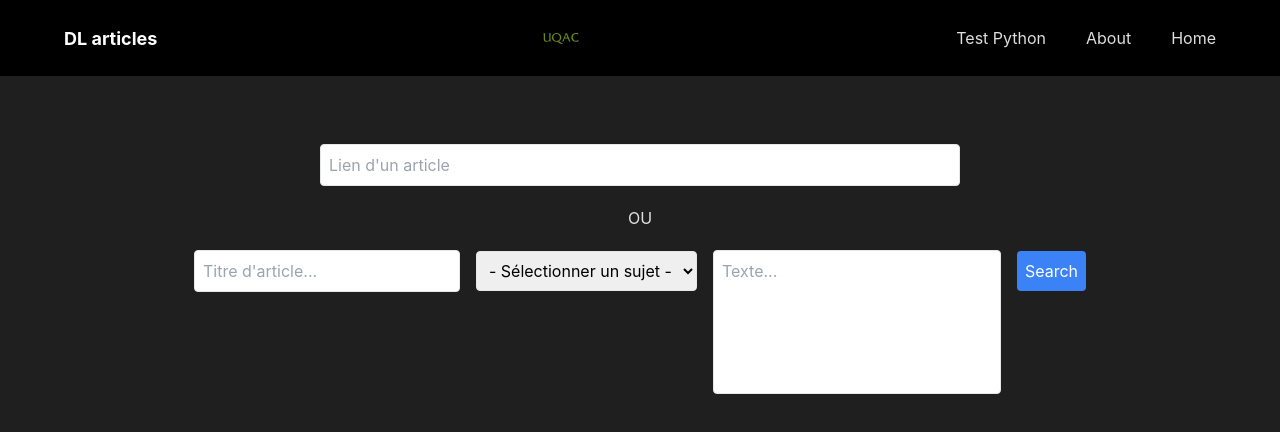
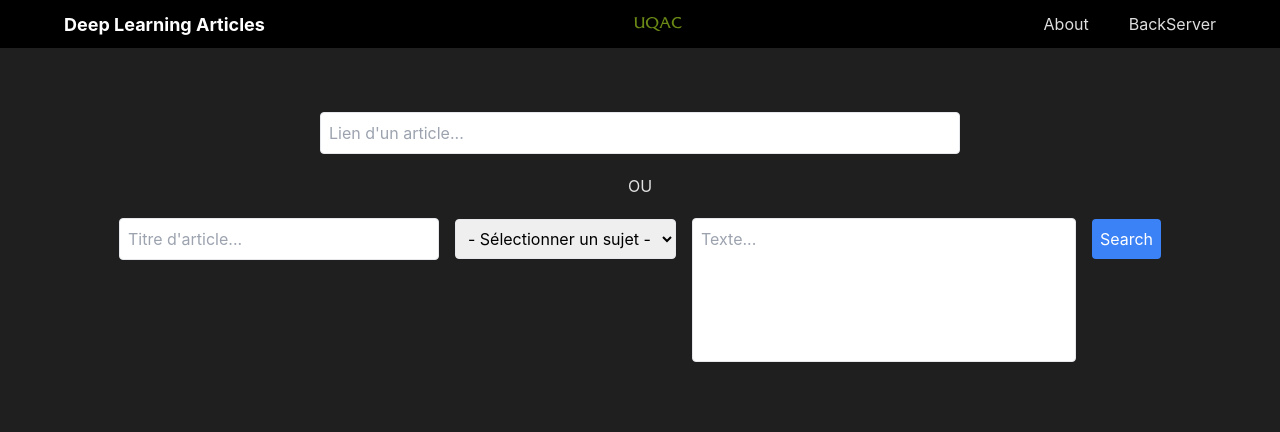
Before and after one commit to clement-robin/machine_learning_articles, a React (Vite) app in the folder WEB/: page / in a window 1280 px wide. Shown: the top 432 px of the page. Built offline with nearby package versions, Linux system fonts and the light colour scheme.

Commit message:
navbar ok

```diff
--- a/WEB/src/components/Navbar.jsx
+++ b/WEB/src/components/Navbar.jsx
@@ -11,22 +11,23 @@ const Navbar = () => {
 
   return (
     <nav
-      className={`${styles.paddingX} w-full flex items-center py-5 fixed top-0 z-20 bg-black`}
+      className={`${styles.paddingX} w-full flex items-center fixed top-0 z-20 bg-black`}
     >
       <div className="w-full flex justify-between items-center max-w-7xl mx-auto">
-        <p className="text-white text-[18px] font-bold flex">
-          DL articles &nbsp;
-        </p>
-        <img src={logo}  alt="logo" className="w-9 h-9 object-contain"/>
+        <Link to="/">
+          <p className="text-white text-[18px] font-bold flex">
+            Deep Learning Articles &nbsp;
+          </p>
+        </Link>
+        <Link to="/">
+          <img src={logo}  alt="logo" className="w-12 h-12 object-contain"/>
+        </Link>
         <ul className="list-none hidden sm:flex flex-row gap-10">
-            <li>
-                <Link to="/testpython">Test Python</Link>
-            </li>
             <li>
                 <Link to="/about">About</Link>
             </li>
             <li>
-                <Link to="/">Home</Link>
+                <Link to="/testpython">BackServer</Link>
             </li>
         </ul>
       </div>
--- a/WEB/src/components/Search.jsx
+++ b/WEB/src/components/Search.jsx
@@ -9,12 +9,11 @@ function Search({ title, setTitle, text, handleSearch }) {
 
   return (
     <div>
-      <div className="mt-36 flex justify-center">
+      <div className="mt-28 flex justify-center">
         <input
           className="p-2 w-6/12 border rounded text-black"
-          type="search"
-          placeholder="Lien d'un article"
-          value={title}
+          type="url"
+          placeholder="Lien d'un article..."
         />
       </div>
       <div className="mt-5 flex justify-center">
@@ -23,7 +22,7 @@ function Search({ title, setTitle, text, handleSearch }) {
       <div className="mt-5 flex justify-center">
         <div>
           <input
-            className="p-2 border rounded text-black"
+            className="p-2 w-80 border rounded text-black"
             type="search"
             placeholder="Titre d'article..."
             value={title}
@@ -47,7 +46,7 @@ function Search({ title, setTitle, text, handleSearch }) {
           </select>
 
           <textarea
-            className="p-2 border w-72 h-36 rounded ml-4 mb-[-117px] resize-none text-black"
+            className="p-2 border w-96 h-36 rounded ml-4 mb-[-117px] resize-none text-black"
             placeholder="Texte..."
             value={text}
           />
```
